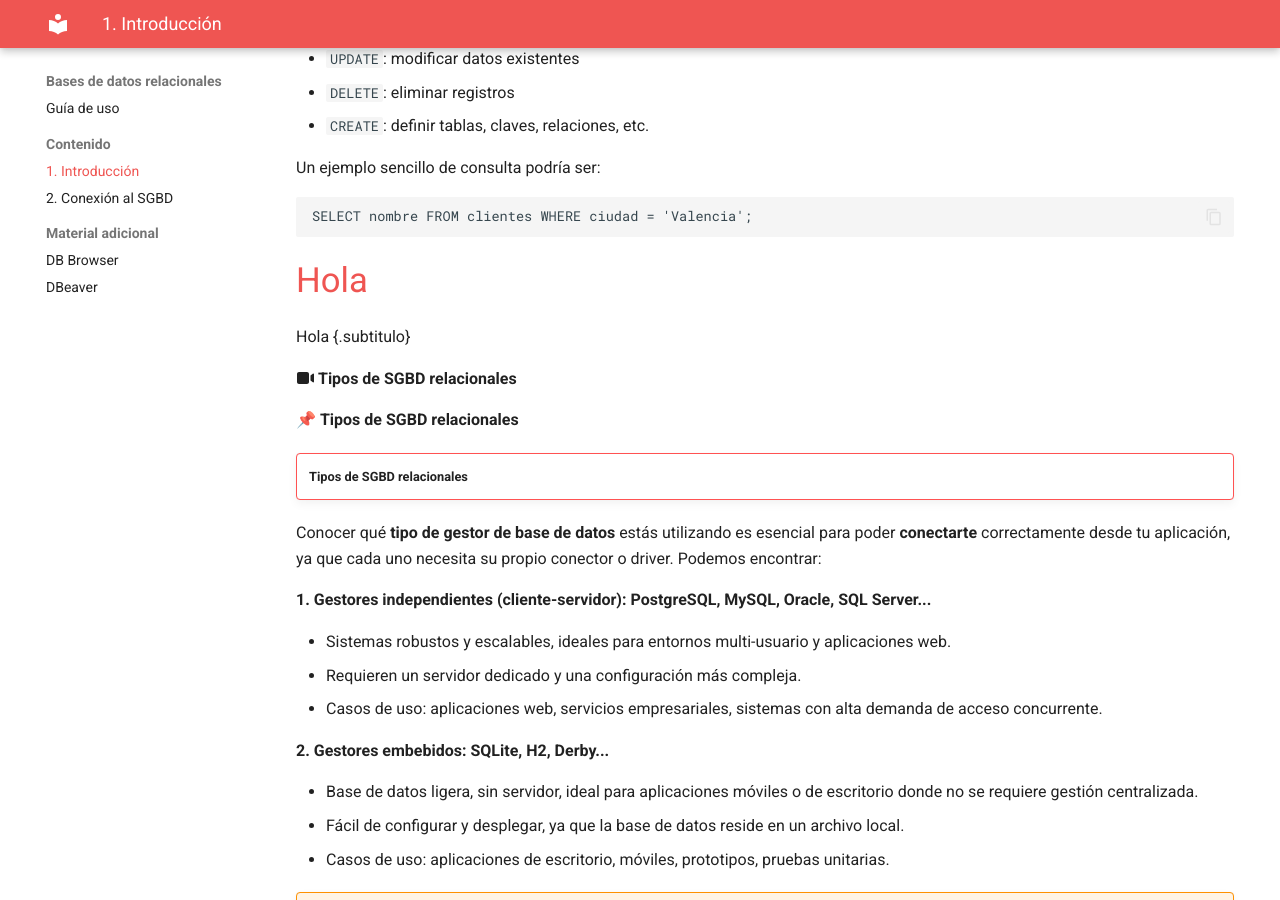
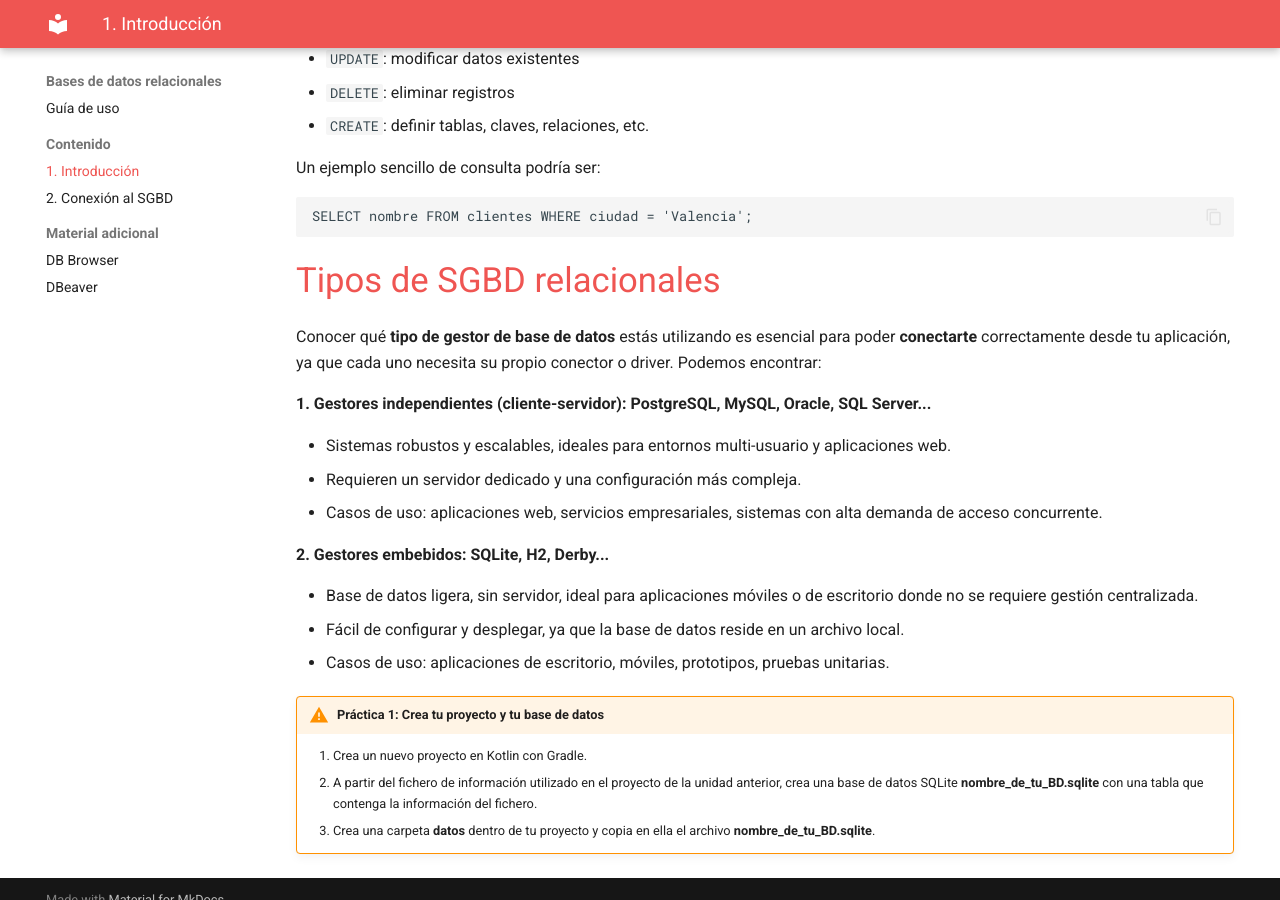
Before and after one commit to bpaterna/AD_BD_REL, an MkDocs documentation site: the page built from docs/1_introduccion.md, in a window 1280 px wide and 900 px high, scrolled down 1035 px. Built offline with MkDocs 1.6.1 and Material for MkDocs 9.7.7, drawn with Linux system fonts in a browser that asks for light colours.

Commit message:
Update 1_introduccion.md

```diff
--- a/docs/1_introduccion.md
+++ b/docs/1_introduccion.md
@@ -32,19 +32,7 @@ Un ejemplo sencillo de consulta podría ser:
     SELECT nombre FROM clientes WHERE ciudad = 'Valencia';
 
 
-
-<span class="subtitulo">Hola</span>
-
-
-Hola {.subtitulo}
-
-
-:fontawesome-solid-video: **Tipos de SGBD relacionales**
-
-📌 **Tipos de SGBD relacionales**
-
-!!! failure ""
-    **Tipos de SGBD relacionales**
+<span class="subtitulo">Tipos de SGBD relacionales</span>
 
 Conocer qué **tipo de gestor de base de datos** estás utilizando es esencial para poder **conectarte** correctamente desde tu aplicación, ya que cada uno necesita su propio conector o driver. Podemos encontrar:
 
```
